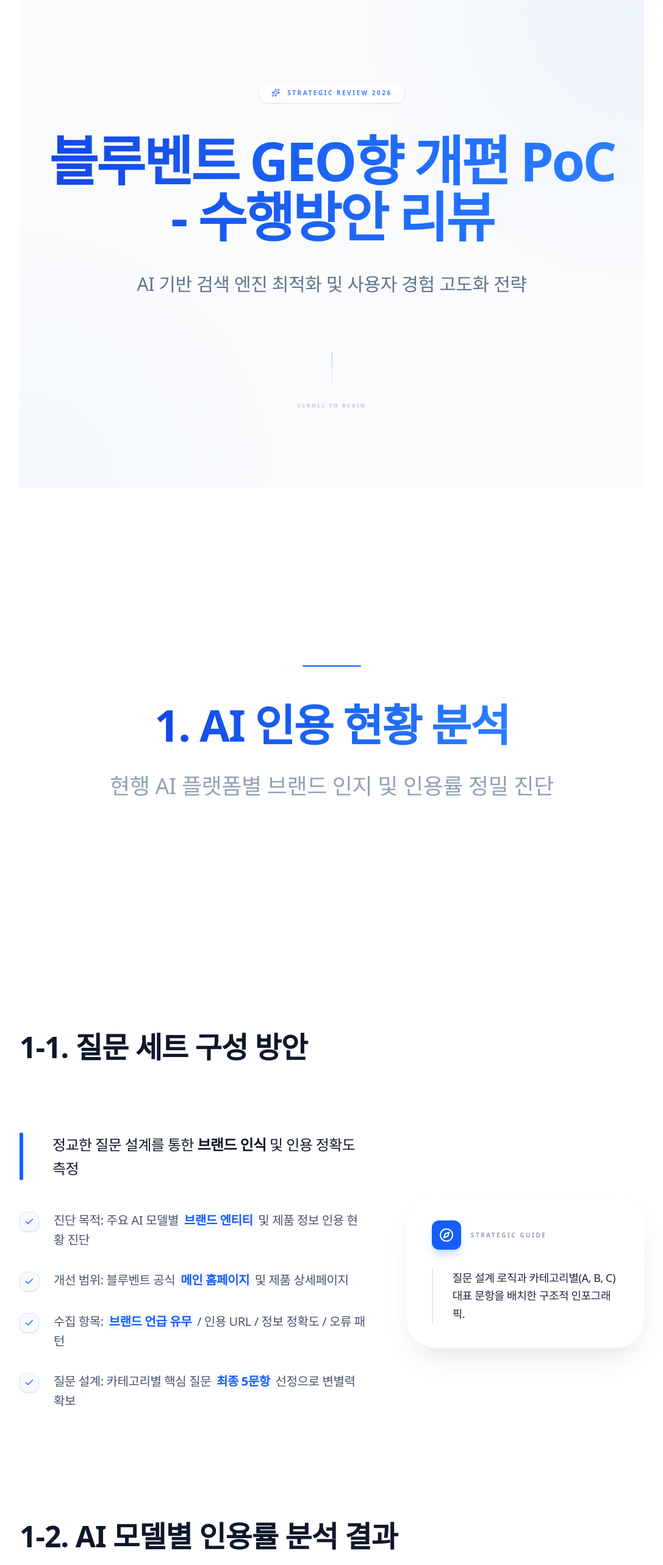
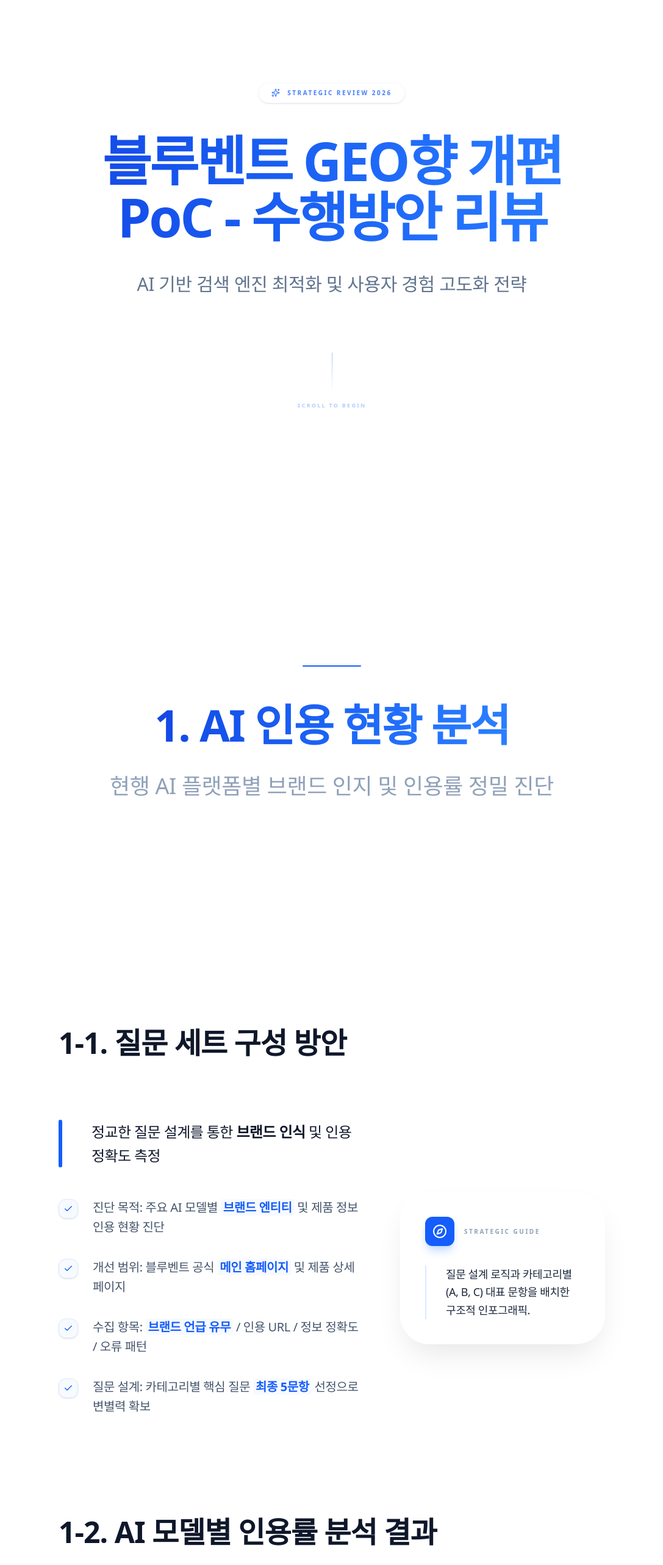
Before and after one commit to seoyahh/bluevent_geo_poc_review, a React (Vite) app: page / in a window 1280 px wide. Shown: the top 2566 px of the page at 61% size, without its empty margins (96-1183 px from the left). Built offline with nearby package versions, Linux system fonts and the light colour scheme; a web font is replaced by a local one.

Commit message:
UI Enhancement: Implemented immersive full-bleed background system

```diff
--- a/src/App.tsx
+++ b/src/App.tsx
@@ -37,14 +37,12 @@ export default function App() {
   // --- Specialized Layout Components ---
 
   const IntroLayout = ({ slide }: { slide: typeof SLIDES[0] }) => (
-    <div className="relative flex flex-col items-center text-center justify-center min-h-screen overflow-hidden py-24">
-      <div className="absolute inset-0 soft-gradient-bg pointer-events-none" />
-
+    <div className="relative flex flex-col items-center text-center justify-center min-h-screen overflow-hidden py-24 w-full">
       <motion.div
         initial={{ opacity: 0, scale: 0.95 }}
         animate={{ opacity: 1, scale: 1 }}
         transition={{ duration: 1, ease: [0.16, 1, 0.3, 1] }}
-        className="relative z-10 max-w-6xl px-10"
+        className="relative z-10 w-full max-w-6xl px-12 lg:px-32"
       >
         <div className="label-caps mb-12 flex items-center justify-center gap-3 bg-white/50 backdrop-blur-sm px-5 py-2 rounded-full border border-slate-100/50 shadow-sm mx-auto w-fit">
           <Sparkles size={14} />
@@ -68,6 +66,7 @@ export default function App() {
   );
 
   const StandardLayout = ({ slide, index }: { slide: typeof SLIDES[0], index: number }) => (
+    <div className="w-full max-w-6xl mx-auto px-12 lg:px-32">
       <div className="grid grid-cols-1 lg:grid-cols-12 gap-16 py-20 min-h-screen items-center text-left">
         <div className="lg:col-span-12 mb-8">
           <h2 className="h2-header max-w-5xl" dangerouslySetInnerHTML={{ __html: slide.title }} />
@@ -110,10 +109,11 @@ export default function App() {
           </div>
         </div>
       </div>
+    </div>
   );
 
   const GridLayout = ({ slide, index }: { slide: typeof SLIDES[0], index: number }) => (
-    <div className="flex flex-col justify-center py-20 min-h-screen text-left">
+    <div className="w-full max-w-6xl mx-auto px-12 lg:px-32 flex flex-col justify-center py-20 min-h-screen text-left">
       <div className="space-y-6 mb-16">
         <h2 className="h2-header" dangerouslySetInnerHTML={{ __html: slide.title }} />
         <p className="text-lg lg:text-2xl text-slate-500 font-light max-w-4xl leading-snug" dangerouslySetInnerHTML={{ __html: slide.oneLiner }} />
@@ -142,7 +142,7 @@ export default function App() {
   );
 
   const RoadmapLayout = ({ slide, index }: { slide: typeof SLIDES[0], index: number }) => (
-    <div className="flex flex-col justify-center py-24 min-h-screen text-center">
+    <div className="w-full max-w-6xl mx-auto px-12 lg:px-32 flex flex-col justify-center py-24 min-h-screen text-center">
       <div className="space-y-8 mb-20">
         <h2 className="h2-header" dangerouslySetInnerHTML={{ __html: slide.title }} />
         <p className="text-lg lg:text-2xl text-blue-600 font-bold bg-blue-50/50 px-8 py-3 rounded-full inline-block" dangerouslySetInnerHTML={{ __html: slide.oneLiner }} />
@@ -166,12 +166,12 @@ export default function App() {
   );
 
   const ChecklistLayout = ({ slide, index }: { slide: typeof SLIDES[0], index: number }) => (
-    <div className="grid grid-cols-1 lg:grid-cols-12 gap-20 py-24 min-h-screen items-center text-left">
+    <div className="w-full max-w-6xl mx-auto px-12 lg:px-32 grid grid-cols-1 lg:grid-cols-12 gap-20 py-24 min-h-screen items-center text-left">
       <div className="lg:col-span-12 mb-10">
         <h2 className="h2-header" dangerouslySetInnerHTML={{ __html: slide.title }} />
       </div>
       <div className="lg:col-span-4 flex flex-col justify-center">
-        <p className="text-xl lg:text-3xl text-slate-500 font-light leading-snug" dangerouslySetInnerHTML={{ __html: slide.oneLiner }} />
+        <p className="text-xl lg:text-2xl text-slate-500 font-light leading-snug" dangerouslySetInnerHTML={{ __html: slide.oneLiner }} />
       </div>
       <div className="lg:col-span-8 grid grid-cols-1 gap-8">
         {slide.bullets.map((bullet, idx) => (
@@ -198,7 +198,7 @@ export default function App() {
   );
 
   const DividerLayout = ({ slide }: { slide: typeof SLIDES[0] }) => (
-    <div className="flex flex-col items-center text-center justify-center min-h-[70vh] py-24">
+    <div className="w-full max-w-6xl mx-auto px-12 lg:px-32 flex flex-col items-center text-center justify-center min-h-[70vh] py-24">
       <motion.div
         initial={{ scaleX: 0 }}
         whileInView={{ scaleX: 1 }}
@@ -233,13 +233,12 @@ export default function App() {
       </nav>
 
       {/* Main Content Area */}
-      <main className="relative z-10 px-12 lg:px-32">
-        <div className="max-w-6xl mx-auto">
+      <main className="relative z-10">
         {SLIDES.map((slide, index) => (
           <section
             key={index}
             id={`section-${index}`}
-              className="min-h-screen flex flex-col justify-center"
+            className="min-h-screen flex flex-col justify-center w-full"
           >
             {index === 0 && <IntroLayout slide={slide} />}
             {[1, 5, 11].includes(index) && <DividerLayout slide={slide} />}
@@ -249,7 +248,6 @@ export default function App() {
             {![0, 1, 5, 6, 7, 10, 11, 12, 15].includes(index) && <StandardLayout slide={slide} index={index} />}
           </section>
         ))}
-        </div>
       </main>
 
       {/* Sophisticated Footer */}
--- a/src/index.css
+++ b/src/index.css
@@ -14,9 +14,17 @@
 @layer base {
   body {
     font-family: 'Pretendard', -apple-system, BlinkMacSystemFont, system-ui, Roboto, 'Helvetica Neue', 'Segoe UI', 'Apple SD Gothic Neo', 'Noto Sans KR', 'Malgun Gothic', 'Apple Color Emoji', 'Segoe UI Emoji', 'Segoe UI Symbol', sans-serif;
-    background-color: var(--color-bg-page);
     color: var(--color-text-main);
-    @apply antialiased tracking-tight;
+    @apply antialiased tracking-tight overflow-x-hidden;
+    background:
+      radial-gradient(circle at 10% 10%, rgba(0, 102, 255, 0.06), transparent 35%),
+      radial-gradient(circle at 90% 10%, rgba(0, 102, 255, 0.03), transparent 35%),
+      radial-gradient(circle at 50% 50%, rgba(0, 102, 255, 0.02), transparent 50%),
+      radial-gradient(circle at 90% 90%, rgba(0, 102, 255, 0.06), transparent 35%),
+      radial-gradient(circle at 10% 90%, rgba(0, 102, 255, 0.03), transparent 35%),
+      #fafbfc;
+    background-attachment: fixed;
+    position: relative;
   }
 }
 
```
Lines whose indentation alone changed are shown as unchanged.
